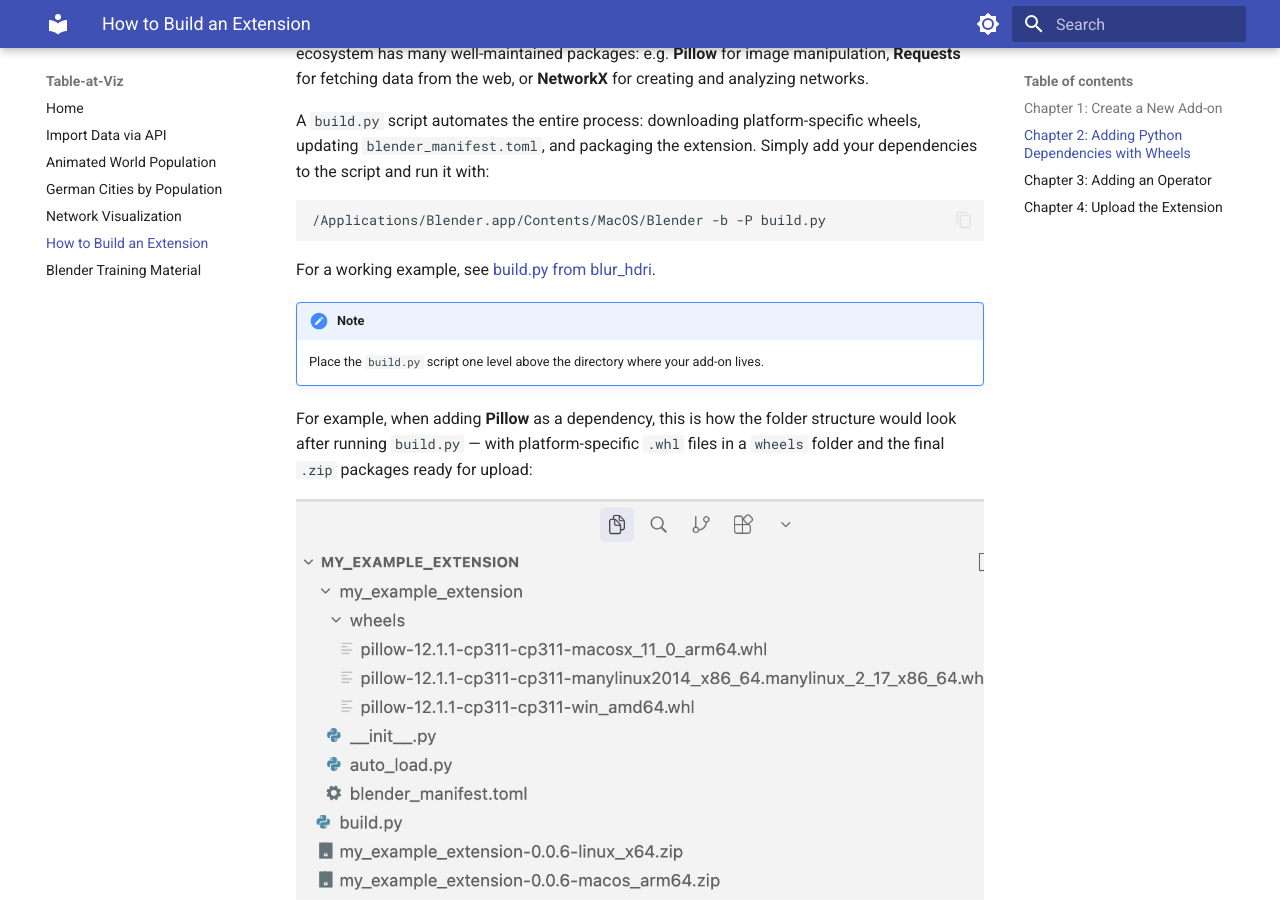
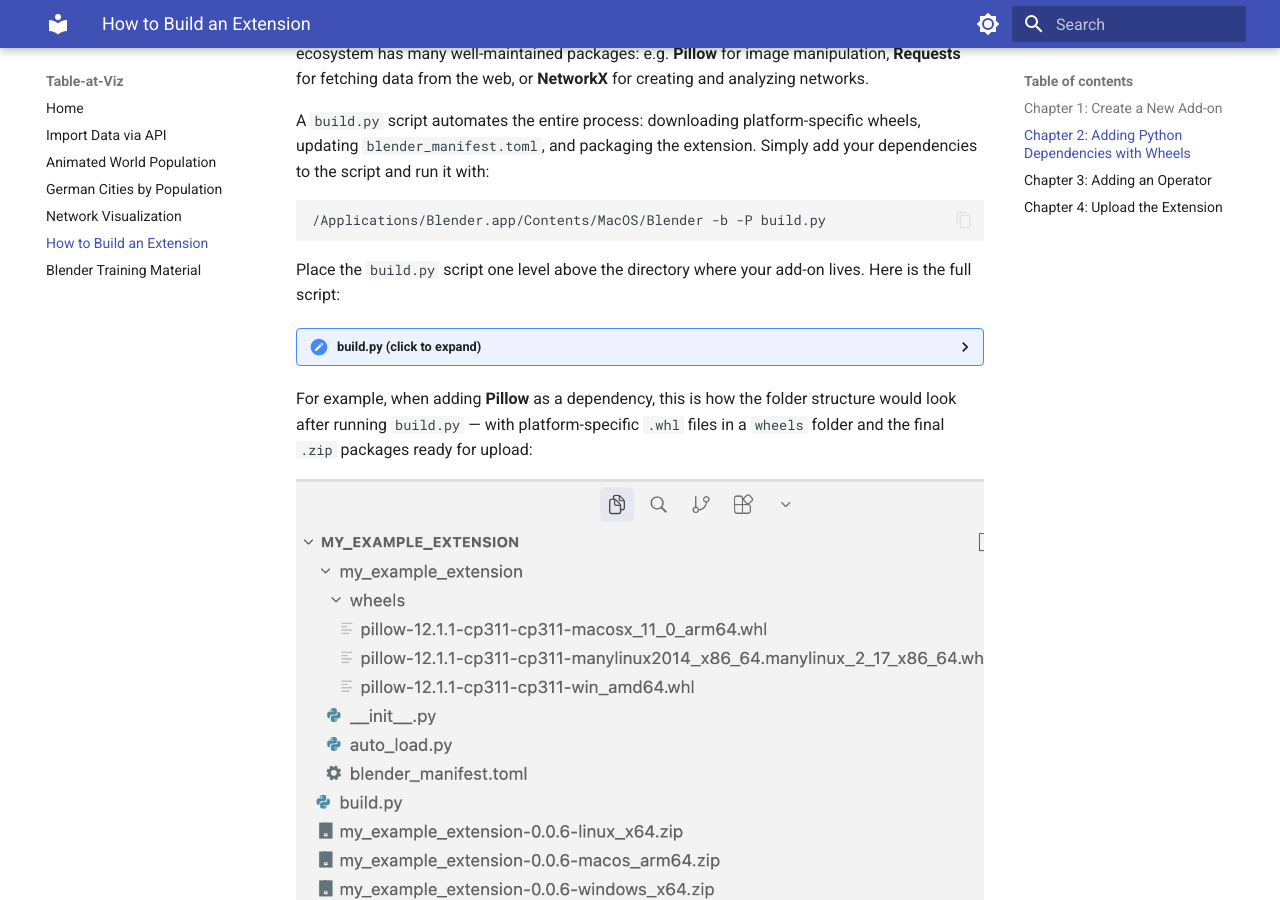
Before and after one commit to kolibril13/Table-at-Viz, an MkDocs documentation site: the page built from docs/how-to-build-an-extension.md, in a window 1280 px wide and 900 px high, scrolled down 1089 px. Built offline with MkDocs 1.6.1 and Material for MkDocs 9.7.7, drawn with Linux system fonts in a browser that asks for light colours; some of the changed lines change nothing that is shown.

Commit message:
better build script ref

````diff
--- a/docs/how-to-build-an-extension.md
+++ b/docs/how-to-build-an-extension.md
@@ -26,10 +26,192 @@
 /Applications/Blender.app/Contents/MacOS/Blender -b -P build.py
 ```
 
-For a working example, see [build.py from blur_hdri](https://github.com/kolibril13/blur_hdri/blob/main/build.py).
+Place the `build.py` script one level above the directory where your add-on lives. Here is the full script:
 
-!!! note
-    Place the `build.py` script one level above the directory where your add-on lives.
+<details>
+<summary>build.py (click to expand)</summary>
+
+```python
+# run with
+# /Applications/Blender.app/Contents/MacOS/Blender -b -P build.py
+
+import glob
+import os
+import subprocess
+import sys
+from dataclasses import dataclass
+from typing import List, Union
+import bpy
+
+
+
+ADDON_NAME = "my_example_extension"
+TOML_PATH = f"./{ADDON_NAME}/blender_manifest.toml"
+WHL_PATH = f"./{ADDON_NAME}/wheels"
+
+# Instead of reading from pyproject.toml, define the required packages here:
+required_packages = [
+    "Pillow",
+]
+
+def run_python(args: str | List[str]):
+    python = os.path.realpath(sys.executable)
+
+    if isinstance(args, str):
+        args = [python] + args.split(" ")
+    elif isinstance(args, list):
+        args = [python] + args
+    else:
+        raise ValueError(
+            "Arguments must be a string to split into individual arguments by space"
+            "or a list of individual arguments already split"
+        )
+
+    subprocess.run(args)
+
+
+try:
+    import tomlkit
+except ModuleNotFoundError:
+    run_python("-m pip install tomlkit")
+    import tomlkit
+
+
+
+
+@dataclass
+class Platform:
+    pypi_suffix: str
+    metadata: str
+
+
+# tags for blender metadata
+# platforms = ["windows-x64", "macos-arm64", "linux-x64", "windows-arm64", "macos-x64"]
+
+
+windows_x64 = Platform(pypi_suffix="win_amd64", metadata="windows-x64")
+linux_x64 = Platform(pypi_suffix="manylinux2014_x86_64", metadata="linux-x64")
+macos_arm = Platform(pypi_suffix="macosx_12_0_arm64", metadata="macos-arm64")
+
+build_platforms = [
+    windows_x64,
+    linux_x64,
+    macos_arm,
+]
+
+
+def remove_whls():
+    for whl_file in glob.glob(os.path.join(WHL_PATH, "*.whl")):
+        os.remove(whl_file)
+
+
+def download_whls(
+    platforms: Union[Platform, List[Platform]],
+    required_packages: List[str] = required_packages,
+    python_version="3.11",
+    clean: bool = True,
+):
+    if isinstance(platforms, Platform):
+        platforms = [platforms]
+
+    if clean:
+        remove_whls()
+
+    for platform in platforms:
+        run_python(
+            f"-m pip download {' '.join(required_packages)} --dest {WHL_PATH} --only-binary=:all: --python-version={python_version} --platform={platform.pypi_suffix}"
+        )
+
+
+def update_toml_whls(platforms):
+    # Define the path for wheel files
+    wheel_files = glob.glob(f"{WHL_PATH}/*.whl")
+    wheel_files.sort()
+
+    # Packages to remove
+    packages_to_remove = {
+        "certifi",
+        "charset_normalizer",
+        "idna",
+        "requests",
+        "urllib3",
+    }
+
+    # Filter out unwanted wheel files
+    to_remove = []
+    to_keep = []
+    for whl in wheel_files:
+        if any(pkg in whl for pkg in packages_to_remove):
+            to_remove.append(whl)
+        else:
+            to_keep.append(whl)
+
+    # Remove the unwanted wheel files from the filesystem
+    for whl in to_remove:
+        os.remove(whl)
+
+    # Load the TOML file
+    with open(TOML_PATH, "r") as file:
+        manifest = tomlkit.parse(file.read())
+
+    # Update the wheels list with the remaining wheel files
+    manifest["wheels"] = [f"./wheels/{os.path.basename(whl)}" for whl in to_keep]
+
+    # Simplify platform handling
+    if not isinstance(platforms, list):
+        platforms = [platforms]
+    manifest["platforms"] = [p.metadata for p in platforms]
+
+    # Write the updated TOML file
+    with open(TOML_PATH, "w") as file:
+        file.write(
+            tomlkit.dumps(manifest)
+            .replace('["', '[\n\t"')
+            .replace("\\\\", "/")
+            .replace('", "', '",\n\t"')
+            .replace('"]', '",\n]')
+        )
+
+
+def clean_files(suffix: str = ".blend1") -> None:
+    pattern_to_remove = f"./**/*{suffix}"
+    for blend1_file in glob.glob(pattern_to_remove, recursive=True):
+        os.remove(blend1_file)
+
+
+def build_extension(split: bool = True) -> None:
+    for suffix in [".blend1", ".MNSession"]:
+        clean_files(suffix=suffix)
+
+    if split:
+        subprocess.run(
+            f"{bpy.app.binary_path} --command extension build"
+            f" --split-platforms --source-dir {ADDON_NAME} --output-dir ".split(" ")
+        )
+    else:
+        subprocess.run(
+            f"{bpy.app.binary_path} --command extension build "
+            f"--source-dir {ADDON_NAME} --output-dir .".split(" ")
+        )
+
+
+def build(platform) -> None:
+    download_whls(platform)
+    update_toml_whls(platform)
+    build_extension()
+
+
+def main():
+    # for platform in build_platforms:
+    #     build(platform)
+    build(build_platforms)
+
+
+if __name__ == "__main__":
+    main()
+```
+
+</details>
 
 For example, when adding **Pillow** as a dependency, this is how the folder structure would look after running `build.py` — with platform-specific `.whl` files in a `wheels` folder and the final `.zip` packages ready for upload:
 
````
